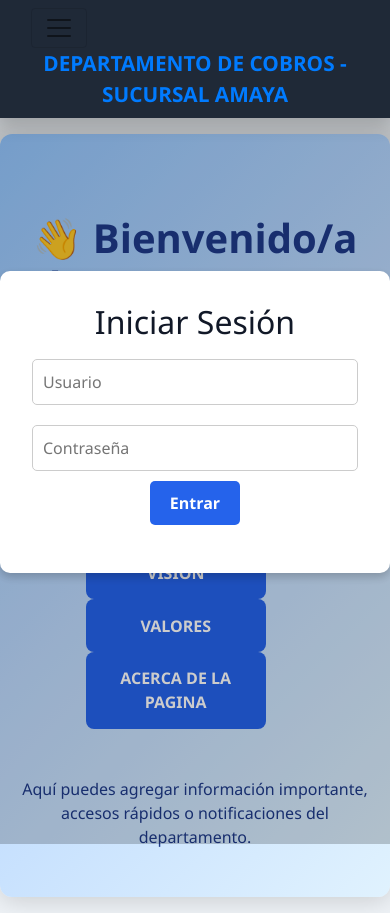
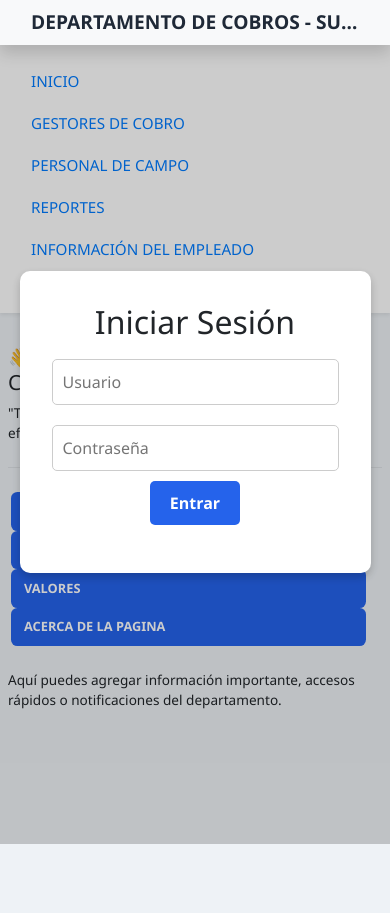
Before and after one commit to carlosalejandrogar524-jpg/mi_pagina, a plain HTML site: page index.html in a window 390 px wide. After the commit the page ends 844 px from the top, so only its background shows below. Drawn offline with nearby package versions, Linux system fonts and the light colour scheme; files that its build step writes are made by us from their sources.

Commit message:
Refactor index.html for improved layout and styles
Refactor CSS styles for better readability and responsiveness. Update sidebar to be always visible and improve layout adjustments for various screen sizes.

```diff
--- a/index.html
+++ b/index.html
@@ -7,10 +7,12 @@
 
   <!-- Bootstrap CSS -->
   <link href="https://cdn.jsdelivr.net/npm/bootstrap@4.6.2/dist/css/bootstrap.min.css" rel="stylesheet">
-  <link href="css/styles.css" rel="stylesheet">
 
   <style>
-    body { background-color:#eef2f6; font-family: 'Segoe UI', Tahoma, Geneva, Verdana, sans-serif; }
+    body {
+      background-color:#eef2f6;
+      font-family: 'Segoe UI', Tahoma, Geneva, Verdana, sans-serif;
+    }
 
     /* Login */
     #loginBox {
@@ -23,31 +25,98 @@
       z-index:1000;
     }
     #loginBox .login-inner {
-      background:#fff; padding:2rem; border-radius:10px;
-      box-shadow:0 4px 10px rgba(0,0,0,0.2); text-align:center;
+      background:#fff;
+      padding:2rem;
+      border-radius:10px;
+      box-shadow:0 4px 10px rgba(0,0,0,0.2);
+      text-align:center;
+      width: 90%;
+      max-width: 400px;
     }
-    #loginBox input { width:100%; padding:10px; margin:10px 0; border-radius:5px; border:1px solid #ccc; }
-    #loginBox button { padding:10px 20px; border:none; border-radius:5px; background:#2563eb; color:#fff; font-weight:600; cursor:pointer; }
+    #loginBox input { width:100%; padding:10px; margin:10px 0; border-radius:5px; border:1px solid #ccc; font-size:1rem;}
+    #loginBox button { padding:10px 20px; border:none; border-radius:5px; background:#2563eb; color:#fff; font-weight:600; cursor:pointer; font-size:1rem;}
     #loginBox button:hover { background:#1d4ed8; }
 
-    .navbar-title { width:100%; text-align:center; font-weight:700; color:#1f2937; font-size:1.3rem; }
-    .main-content-center { display:flex; flex-direction:column; justify-content:center; align-items:center; text-align:center; margin-top:3rem; }
+    .navbar-title {
+      font-weight:700; color:#1f2937; font-size:1.2rem; text-align:center;
+      white-space: nowrap; overflow: hidden; text-overflow: ellipsis;
+    }
+
+    /* Sidebar */
+    #sidebarMenu {
+      background: #fff;
+      border-right: 1px solid #ddd;
+      min-height: 100vh;
+      padding-top: 1rem;
+    }
+    #sidebarMenu .nav-link {
+      font-size: 0.95rem;
+      padding: 0.6rem 1rem;
+    }
+
+    /* Main content */
+    main {
+      padding: 1rem;
+    }
+
+    .main-content-center h1 {
+      font-size: 1.8rem;
+    }
+    .main-content-center p {
+      font-size: 1rem;
+    }
+
     .main-buttons a {
-      margin:0.5rem; padding:0.9rem 1.3rem; border-radius:0.5rem;
+      margin:0.4rem; padding:0.7rem 1rem; border-radius:0.4rem;
       background-color:#2563eb; color:#fff; font-weight:600; text-decoration:none; transition:0.3s;
+      font-size:0.9rem;
     }
     .main-buttons a:hover { background-color:#1d4ed8; text-decoration:none; }
-    .pb-2.mb-4.border-bottom h1 { font-size:2.5rem; color:#1e3a8a; }
-    .pb-2.mb-4.border-bottom p { font-size:1.3rem; color:#4b5563; }
+
+    #avisoCumple {
+      display:none;
+      background: linear-gradient(135deg, #fff3cd, #ffe8a1);
+      color:#5a4100;
+      padding:15px;
+      border-radius:12px;
+      border:2px solid #ffcc00;
+      text-align:center;
+      font-weight:600;
+      box-shadow:0 4px 10px rgba(0,0,0,0.15);
+      animation: pulse 1.5s infinite alternate;
+      margin-top: 15px;
+    }
+    #avisoCumple h4 { font-weight:700; margin-bottom:8px; font-size:1.2rem; }
+    #avisoCumple p { font-size:0.95rem; margin:0; }
 
     @keyframes pulse {
       from { box-shadow:0 0 5px rgba(255,204,0,0.5); }
       to { box-shadow:0 0 20px rgba(255,204,0,1); }
     }
 
-    @media (max-width:768px) {
+    /* Responsive adjustments */
+    @media (max-width: 992px) {
+      #sidebarMenu {
+        min-height: auto;
+        position: relative;
+        border-right: none;
+      }
+      .row > main {
+        margin-top: 1rem;
+      }
+    }
+
+    @media (max-width: 768px) {
       .main-buttons { flex-direction:column; }
-      .main-buttons a { width:80%; margin:auto 0.2rem; }
+      .main-buttons a { width: 90%; margin:auto 0.2rem; font-size:0.85rem; }
+      .main-content-center h1 { font-size:1.5rem; }
+      .main-content-center p { font-size:0.9rem; }
+    }
+
+    @media (max-width: 576px) {
+      .main-buttons a { width: 95%; padding:0.6rem 0.8rem; font-size:0.8rem; }
+      .main-content-center h1 { font-size:1.3rem; }
+      .main-content-center p { font-size:0.85rem; }
     }
   </style>
 </head>
@@ -66,13 +135,8 @@
 
 <!-- Navbar -->
 <nav class="navbar navbar-light sticky-top bg-light shadow">
-  <div class="container w-100 d-flex justify-content-between align-items-center">
-    <!-- Botón hamburguesa en móvil -->
-    <button class="navbar-toggler d-md-none" type="button" data-toggle="collapse" data-target="#sidebarMenu" aria-controls="sidebarMenu" aria-expanded="false" aria-label="Toggle navigation">
-      <span class="navbar-toggler-icon"></span>
-    </button>
-
-    <div class="navbar-title mx-auto font-weight-bold text-primary" style="font-size:1.3rem;">
+  <div class="container-fluid d-flex justify-content-center">
+    <div class="navbar-title">
       DEPARTAMENTO DE COBROS - SUCURSAL AMAYA
     </div>
   </div>
@@ -80,9 +144,8 @@
 
 <div class="container-fluid">
   <div class="row">
-    <!-- Sidebar -->
-    <nav id="sidebarMenu" class="col-md-3 col-lg-2 d-md-block bg-white sidebar shadow-sm collapse">
-      <div class="sidebar-sticky pt-3">
+    <!-- Sidebar siempre visible -->
+    <nav id="sidebarMenu" class="col-md-3 col-lg-2 d-md-block sidebar shadow-sm">
       <ul class="nav flex-column">
         <li class="nav-item"><a class="nav-link active" href="./index.html">INICIO</a></li>
         <li class="nav-item"><a class="nav-link" href="./gestores.html">GESTORES DE COBRO</a></li>
@@ -91,29 +154,16 @@
         <li class="nav-item"><a class="nav-link" href="./empleado.html">INFORMACIÓN DEL EMPLEADO</a></li>
         <li class="nav-item"><a class="nav-link" href="./mora.html">MORA</a></li>
       </ul>
-      </div>
     </nav>
 
     <!-- Main content -->
-    <main role="main" class="col-md-9 ml-sm-auto col-lg-10 px-md-4">
+    <main role="main" class="col-md-9 ml-sm-auto col-lg-10 px-2">
 
       <!-- Aviso de cumpleaños -->
-      <div id="avisoCumple" style="
-        display:none;
-        background: linear-gradient(135deg, #fff3cd, #ffe8a1);
-        color:#5a4100;
-        padding:20px;
-        border-radius:15px;
-        border:2px solid #ffcc00;
-        text-align:center;
-        font-weight:600;
-        box-shadow:0 4px 10px rgba(0,0,0,0.15);
-        animation: pulse 1.5s infinite alternate;
-        margin-top: 20px;
-      ">
-        <h4 style="font-weight:700; margin-bottom:10px;">🎉 ¡Feliz Cumpleaños! 🎉</h4>
-        <p id="textoCumple" style="font-size:1.1rem;"></p>
-        <p style="margin-top:10px;">🎈 Que este día esté lleno de alegría y buenos momentos. 🎈</p>
+      <div id="avisoCumple">
+        <h4>🎉 ¡Feliz Cumpleaños! 🎉</h4>
+        <p id="textoCumple"></p>
+        <p>🎈 Que este día esté lleno de alegría y buenos momentos. 🎈</p>
       </div>
 
       <div class="main-content-center">
```
Lines whose indentation alone changed are shown as unchanged.
